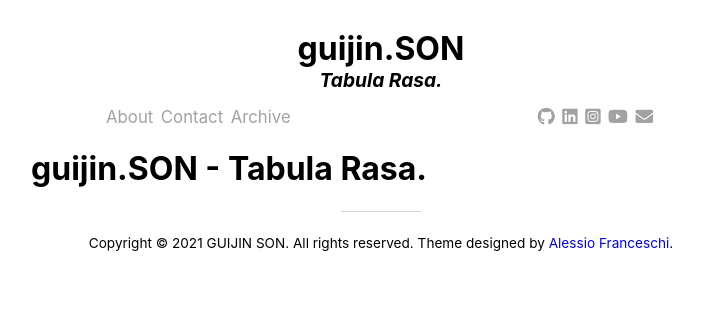
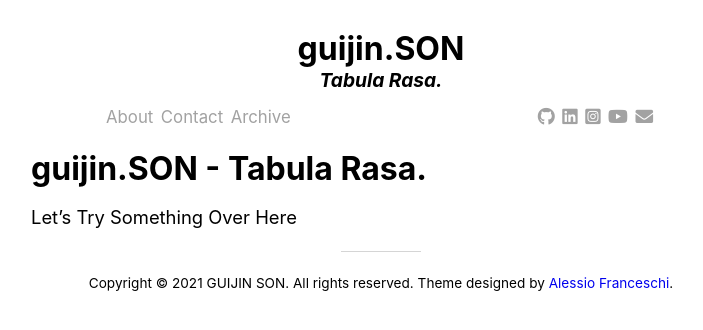
Before and after one commit to guijinSON/guijinSON.github.io, a Jekyll site: the page built from about.md, in a window 1280 px wide. Shown: the top 330 px of the page, without its empty margins (259-962 px from the left). Built offline with Jekyll 4.4.1, drawn with Linux system fonts in a browser that asks for light colours; nearby versions of some CDN libraries.

Commit message:
Update about.md

```diff
--- a/about.md
+++ b/about.md
@@ -4,3 +4,5 @@ title: About
 ---
 
 # [guijin.SON - Tabula Rasa.](https://yamt.netlify.app/)
+
+Let's Try Something Over Here
```
